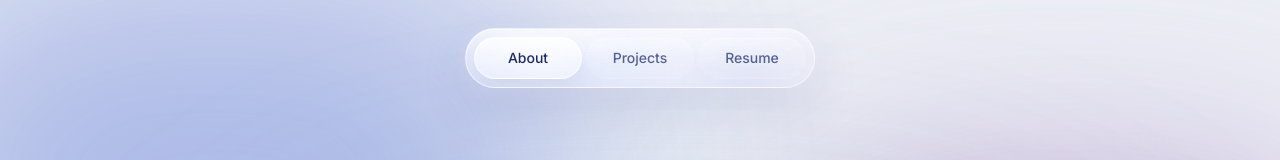
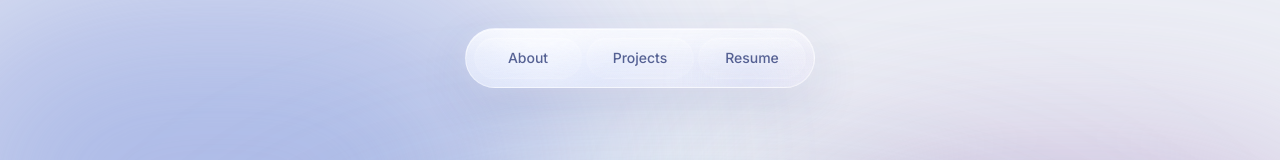
Before and after one commit to Yuchen-Zhang-zyc/portfolio-web, a Next.js app: page / in a window 1280 px wide. Shown: the top 160 px of the page. Built offline with nearby package versions, Linux system fonts and the light colour scheme.

Commit message:
Remove default nav highlight in hero section

```diff
--- a/src/app/components/TopNav.tsx
+++ b/src/app/components/TopNav.tsx
@@ -13,7 +13,7 @@ const navItems = [
 export default function TopNav() {
     const pathname = usePathname();
     const router = useRouter();
-    const [activeSection, setActiveSection] = useState<string>("about");
+    const [activeSection, setActiveSection] = useState<string>("");
 
     useEffect(() => {
         if (pathname !== "/") return;
@@ -26,7 +26,7 @@ export default function TopNav() {
             const scrollY = window.scrollY;
             const viewportOffset = 160;
 
-            let current = "about";
+            let current = "";
             for (const section of sections) {
                 if (scrollY + viewportOffset >= section.offsetTop) {
                     current = section.id;
```
